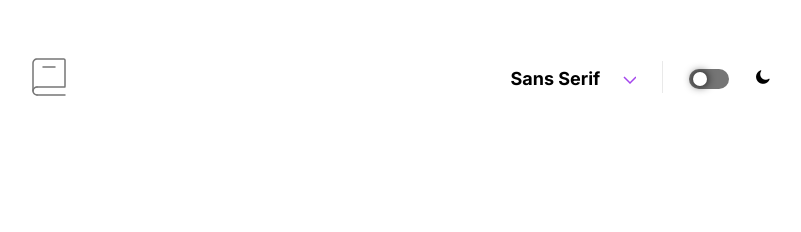
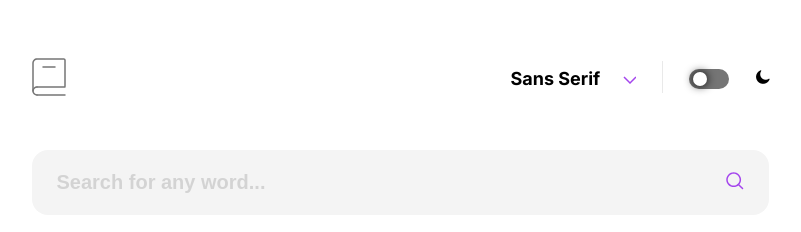
Before and after one commit to bariskahraman34/online-dictionary, a plain HTML site: page index..html in a window 1280 px wide. Shown: the whole page, without its empty margins (240-1041 px from the left). Drawn offline with Linux system fonts and the light colour scheme.

Commit message:
Sözlükte arama yapılabilmesi için bir input eklendi. input a gerekli css özellikleri verildi.

```diff
--- a/assets/css/dictionary-styling.css
+++ b/assets/css/dictionary-styling.css
@@ -8,13 +8,15 @@
 
 body{
     font-family: 'Inter', sans-serif;
+    margin-top: 58px;
 }
 
 .container{
     width: 737px;
-    margin: 58px auto auto auto;
+    margin: auto;
 }
 
+/*  HEADER BOLUMU */
 .top-bar{
     display: flex;
     justify-content: space-between;
@@ -24,6 +26,10 @@ body{
 .right-side{
     display: flex;
     align-items: center;
+}
+
+.font-selector-container{
+    cursor: pointer;
 }
 
 .dark-theme-container{
@@ -82,3 +88,37 @@ body{
 .fa-moon{
     transform: rotate(-25deg);
 }
+
+/* Search Bolumu */
+.search-container{
+    margin-top: 50px;
+    position: relative;
+}
+
+.search-container input{
+    width: 100%;
+    border-radius: 16px;
+    background: #F4F4F4;
+    padding: 20px 24px;
+    border: none;
+    color: #2D2D2D;
+    font-size: 20px;
+    font-weight: 700;
+    border: 1px solid transparent;
+}
+
+.search-container input::placeholder{
+    opacity: 0.25;
+}
+
+.search-container input:focus{
+    outline: #A445ED;
+    border: 1px solid #A445ED ;
+}
+
+.search-icon{
+    position: absolute;
+    top: 50%;
+    right: 25px;
+    transform: translateY(-50%);
+}
--- a/index..html
+++ b/index..html
@@ -9,6 +9,7 @@
     <title>Dictionary Web App</title>
 </head>
 <body>
+    <!-- Header Bolumu -->
     <header class="top-bar container">
         <div class="left-side">
             <img src="assets/icons/iconoir_book.svg" alt="">
@@ -33,5 +34,12 @@
             </div>
         </div>
     </header>
+    <!-- Search Bolumu -->
+    <div class="search-container container">
+        <input type="text" placeholder="Search for any word...">
+        <span class="search-icon">
+            <img src="assets/icons/search-icon.svg" alt="">
+        </span>
+    </div>
 </body>
 </html>
```
Also changed, not shown: assets/icons/search-icon.svg (added).
